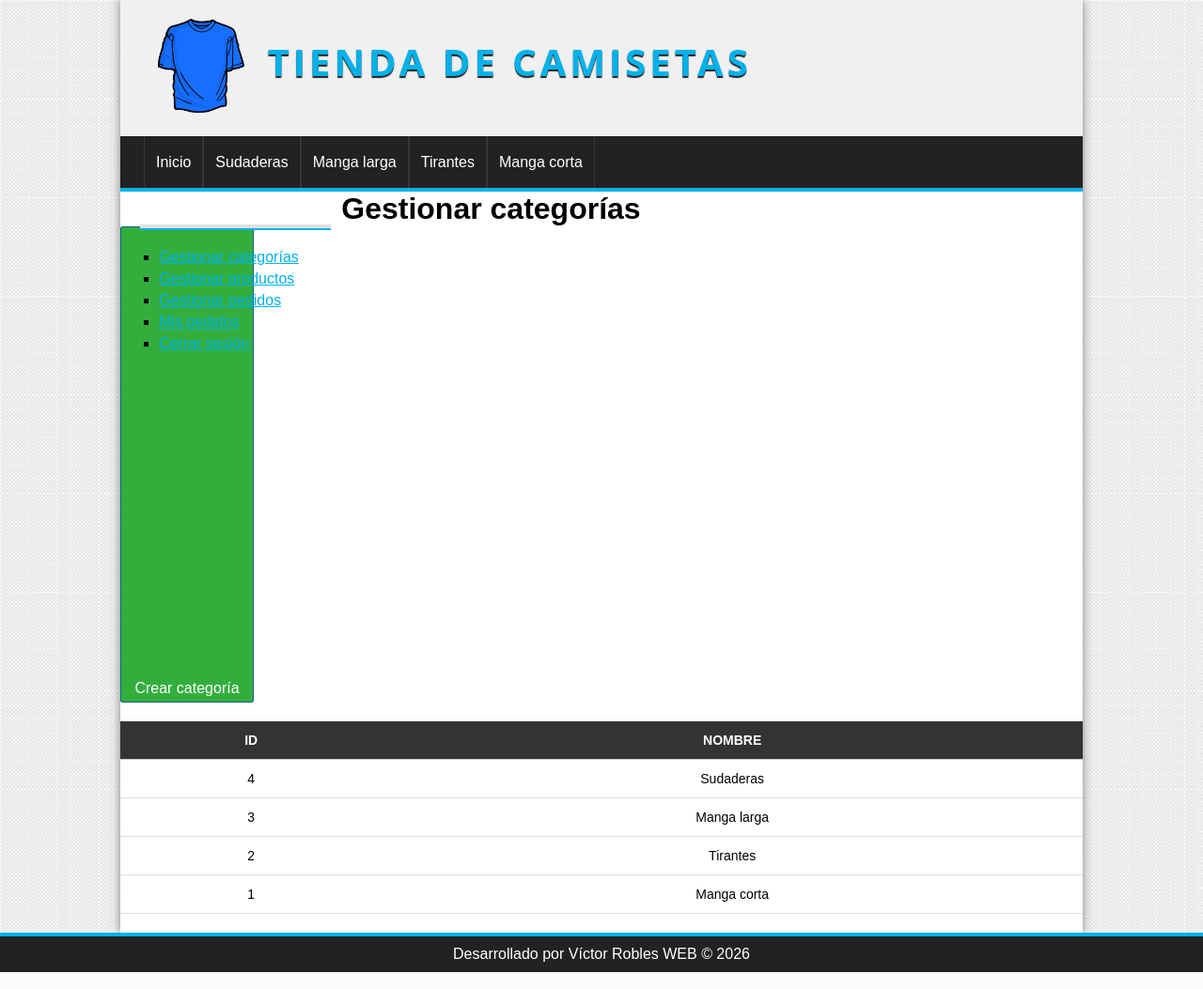
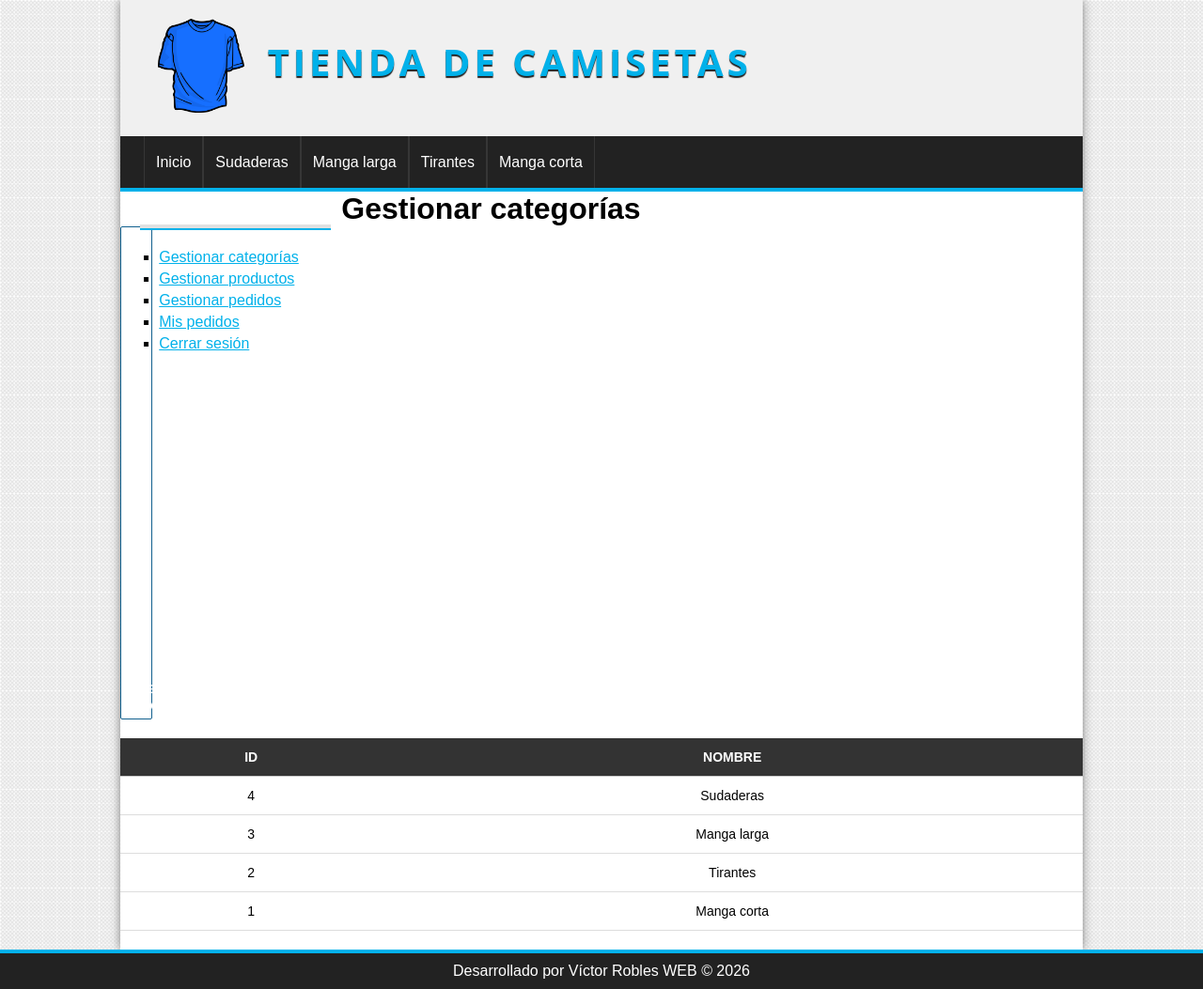
Before and after one commit to 226w0536-hash/pagina-tienda, a PHP site: page /categoria/index in a window 1280 px wide. Shown: the whole page at 94% size. Run offline with PHP 8.4, Linux system fonts and the light colour scheme; the visitor is signed in with stand-in values (Sample User, id 1); data comes from the database, SQL or seed files in the repository.

Commit message:
Update styles.css

```diff
--- a/sistema_803/assets/css/styles.css
+++ b/sistema_803/assets/css/styles.css
@@ -231,13 +231,13 @@ button, .button{
 }
 
 .button{
-    background: #33AE3D;
+    background: #FFFFFF;
     color: white !important;
     text-decoration: none;
 }
 
 .button-small{
-    width: 120px;
+    width: 12px;
     text-align: center;
     margin-bottom: 20px;
 }
```
